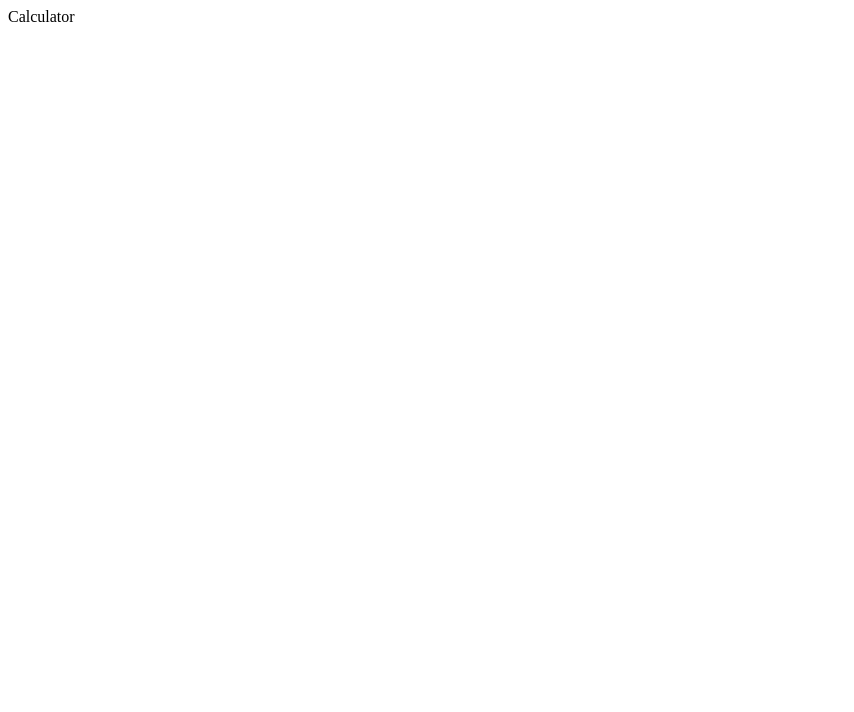
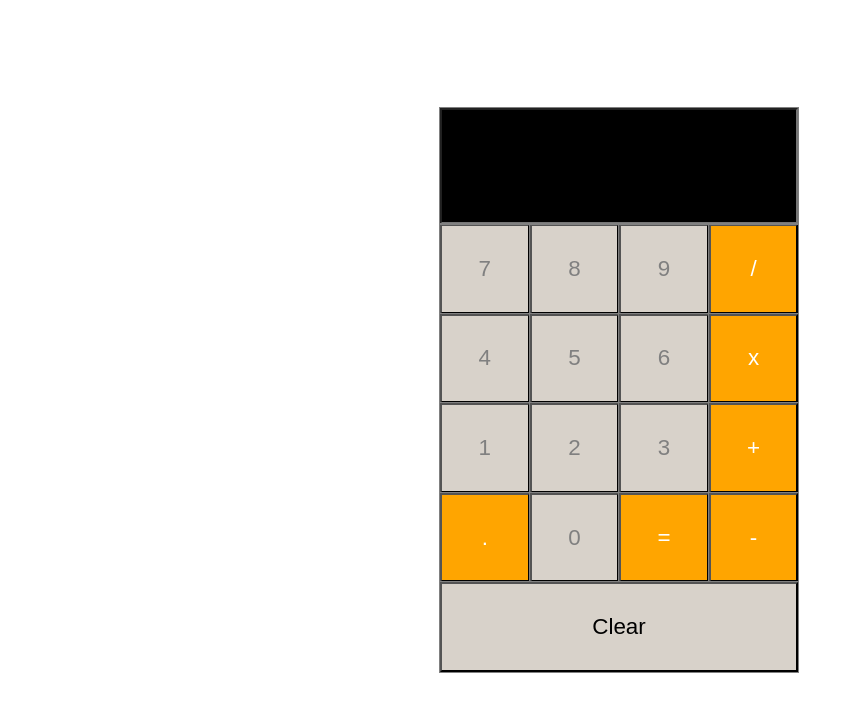
Before and after one commit to mehdisyed3/calculator, a React (Create React App) app: page / in a window 1280 px wide. Shown: the top 712 px of the page, without its empty margins (0-854 px from the left). Built offline with nearby package versions, Linux system fonts and the light colour scheme.

Commit message:
styling done, calculator face complete, working on calc's evaluation

```diff
--- a/package.json
+++ b/package.json
@@ -6,6 +6,7 @@
     "@testing-library/jest-dom": "^5.11.5",
     "@testing-library/react": "^11.1.0",
     "@testing-library/user-event": "^12.1.10",
+    "mathjs": "^7.6.0",
     "react": "^17.0.1",
     "react-dom": "^17.0.1",
     "react-scripts": "4.0.0",
--- a/src/App.js
+++ b/src/App.js
@@ -1,15 +1,58 @@
-import React from 'react'
+import React, { useState } from 'react'
 import Button from './Button'
+import  * as math from 'mathjs'
 
 function App() {
+  const [input,setInput]= useState('')
+
+  function enterEl(v){
+    // enter a conditon which will clear the input screen if a val is entered
+    if(v !== '='){
+      setInput(input + v)}
+    else{
+      calculate()
+    }
+  }
+
+  function calculate(){
+    const final = math.evaluate(input)
+    setInput(final)
+  }
+
   return (
     <div className="app">
-      <header>
-          Calculator
-      </header>
+
       <div className='calculator'>
-      <Button  />
-      </div>
+        <input className='input' readOnly={true} value={input} />
+        <div className='row'>
+
+          <Button val={7} click={enterEl}/>
+          <Button val={8} click={enterEl}/>
+          <Button val={9} click={enterEl}/>
+          <Button val={'/'} click={enterEl}/>
+        </div>
+        <div className='row'>
+          <Button val={4} click={enterEl}/>
+          <Button val={5} click={enterEl}/>
+          <Button val={6} click={enterEl}/>
+          <Button val={'x'} click={enterEl} />
+        </div>
+        <div className='row'>
+          <Button val={1} click={enterEl}/>
+          <Button val={2} click={enterEl}/>
+          <Button val={3} click={enterEl}/>
+          <Button val={'+'} click={enterEl} />
+        </div>
+        <div className='row'>
+          <Button val={'.'} click={enterEl}/>
+          <Button val={0} click={enterEl}/>
+          <Button val={'='}  click={enterEl}/>
+          <Button val={'-'} click={enterEl}/>
+        </div>
+        <div className='row'>
+          <button onClick={()=>setInput('')} className='clearButton'>Clear</button>
+        </div>
+        </div>
 
     </div>
   );
--- a/src/Button.js
+++ b/src/Button.js
@@ -1,14 +1,10 @@
 import React from 'react'
 
-function Button(){
-
-
-
-
+function Button({val, click}){
 
   return(
     <div >
-      {/* <button className={item === isNaN ? 'button' : 'button notNumber'}>{item}</button> */}
+      <button onClick={()=>click(val === 'x' ? '*' : val)} className={typeof val === 'number' ? 'button' : 'button notNumber'}>{val}</button>
     </div>
 
   )
--- a/src/index.css
+++ b/src/index.css
@@ -1,12 +1,56 @@
 
 .app{
   display: flex;
+  justify-content: center;
+  align-items: center;
+  height:100vh;
+  width: 100%;
 
+}
+
+.calculator{
+  width: 400px;
+  height: 600px;
+}
+
+.input{
+  height: 4em;
+  display: flex;
+  justify-content: flex-end;
+  align-items: center;
+  width: 83%;
+  font-weight: bold;
+  font-size: 1.4em;
+  background-color: black;
+  color : white;
+  padding: 0.5em;
+  outline: 1px solid grey;
+}
+
+.row{
+  display: flex;
+  width: 100%;
+}
+
+.clearButton{
+  display:flex;
+  height:4em;
+  width: 1.4em;
+  margin-right: 42px;
+  justify-content:center;
+  align-items: center;
+  font-weight: lighter;
+  font-size: 1.4em;
+  background-color: rgb(216, 210, 202);
+  color: black;
+  flex: 1;
+  outline: 1px solid grey;
 }
 
 .button{
   display: flex;
   height: 4em;
+  width: 4em;
   justify-content: center;
   align-items: center;
   font-weight: lighter;
```
Also changed, not shown: 1 other file (tests, documents, lock files or other folders).
